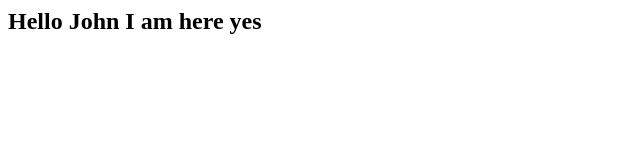
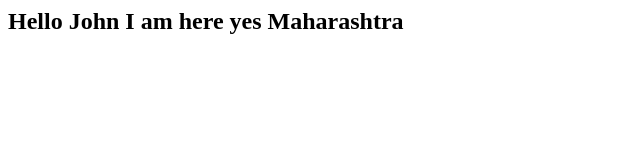
Before and after one commit to anuruddh72/GitTesy, a plain HTML site: page index.html in a window 1280 px wide. Shown: the whole page, without its empty margins (0-640 px from the left). Drawn offline with Linux system fonts and the light colour scheme.

Commit message:
given state

```diff
--- a/index.html
+++ b/index.html
@@ -2,7 +2,7 @@
 	<head> </head>
 		<body>
 
-			<h2> Hello John I am here yes </h2>
+			<h2> Hello John I am here yes Maharashtra </h2>
 		</body>
 
 </html>
```
